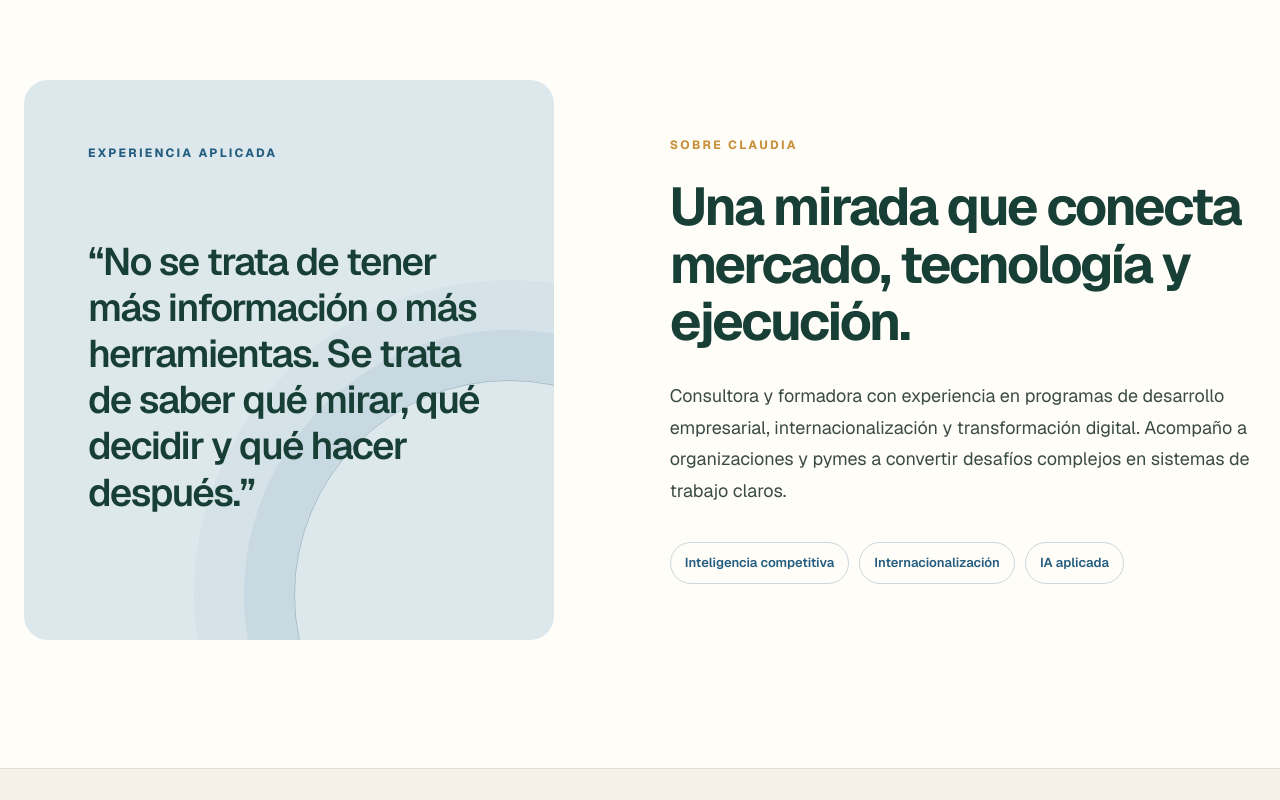
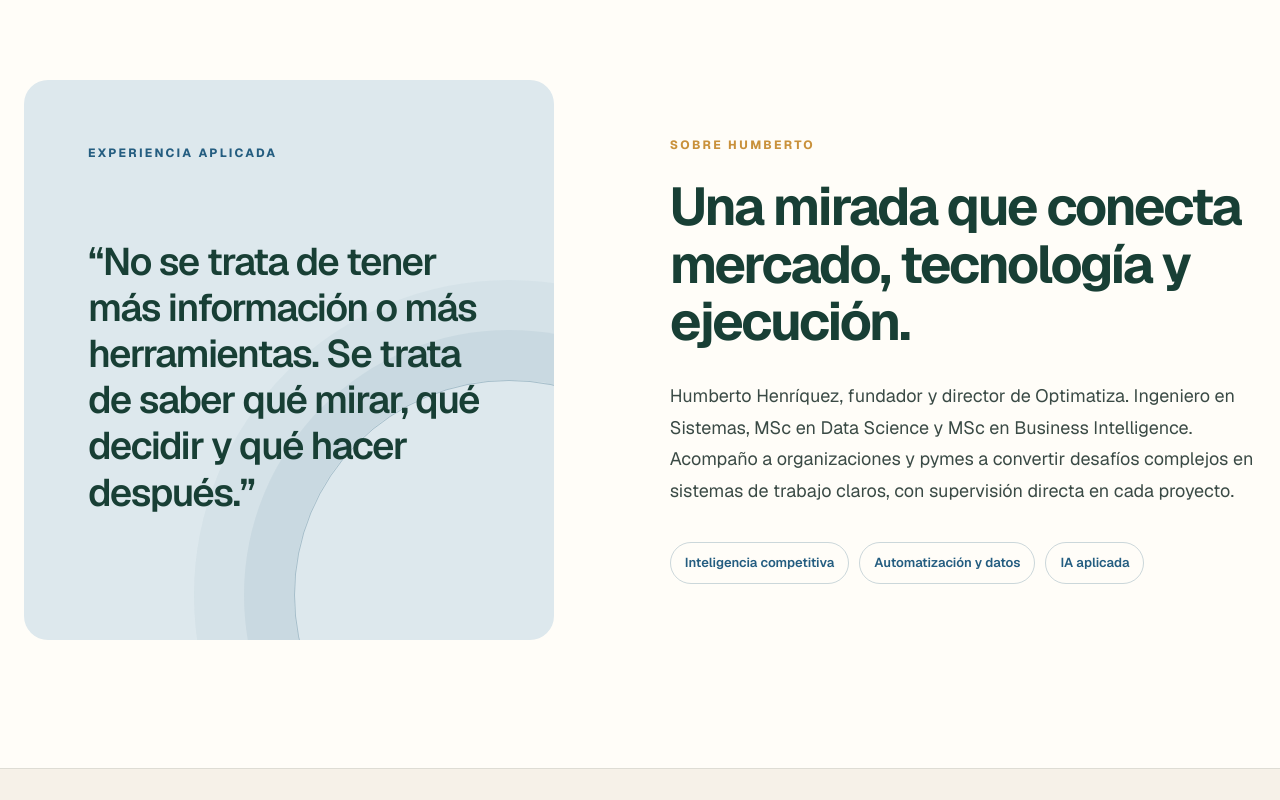
Before and after one commit to henriquezbh5-cpu/optimatiza.com, a plain HTML site: page index.html in a window 1280 px wide. Shown: the part 4360-5160 px from the top of the page. Drawn offline with Linux system fonts and the light colour scheme.

Commit message:
fix: put Humberto's identity and WhatsApp number on the home page
The front page kept the reference landing's author details. Replaced with
the firm's own: "Sobre Humberto" with his real credentials (Ing. en Sistemas,
MSc Data Science, MSc Business Intelligence), expertise tags aligned to the
firm's practice, footer signature, and the contact CTA pointing at
+503 7192 8070 instead of the reference's number.

Co-Authored-By: Claude Opus 5 (1M context) <noreply@anthropic.com>

```diff
--- a/index.html
+++ b/index.html
@@ -300,12 +300,12 @@
         <blockquote>“No se trata de tener más información o más herramientas. Se trata de saber qué mirar, qué decidir y qué hacer después.”</blockquote>
       </div>
       <div class="experience-copy">
-        <p class="mini-label">Sobre Claudia</p>
+        <p class="mini-label">Sobre Humberto</p>
         <h2>Una mirada que conecta mercado, tecnología y ejecución.</h2>
-        <p>Consultora y formadora con experiencia en programas de desarrollo empresarial, internacionalización y transformación digital. Acompaño a organizaciones y pymes a convertir desafíos complejos en sistemas de trabajo claros.</p>
+        <p>Humberto Henríquez, fundador y director de Optimatiza. Ingeniero en Sistemas, MSc en Data Science y MSc en Business Intelligence. Acompaño a organizaciones y pymes a convertir desafíos complejos en sistemas de trabajo claros, con supervisión directa en cada proyecto.</p>
         <div class="expertise-tags" aria-label="Áreas de experiencia">
           <span>Inteligencia competitiva</span>
-          <span>Internacionalización</span>
+          <span>Automatización y datos</span>
           <span>IA aplicada</span>
         </div>
       </div>
@@ -329,7 +329,7 @@
       <p class="section-kicker section-kicker-light">Próximo paso</p>
       <h2>Hagamos visible la decisión que sigue.</h2>
       <p>Cuéntame qué quieres resolver. Podemos empezar con una conversación breve para identificar el mejor punto de entrada.</p>
-      <a class="button contact-button" href="https://wa.me/50379396105?text=Hola%20Claudia%2C%20quisiera%20conversar%20sobre%20una%20posible%20colaboraci%C3%B3n." target="_blank" rel="noopener noreferrer">Escribir por WhatsApp <span aria-hidden="true">↗</span></a>
+      <a class="button contact-button" href="https://wa.me/50371928070?text=Hola%20Humberto%2C%20quisiera%20conversar%20sobre%20una%20posible%20colaboraci%C3%B3n." target="_blank" rel="noopener noreferrer">Escribir por WhatsApp <span aria-hidden="true">↗</span></a>
     </div>
   </section>
 </main>
@@ -339,7 +339,7 @@
     <div class="footer-inner">
       <div>
         <a class="footer-brand-link" href="/detalles/"><strong>Optimatiza</strong><span>Ver el detalle completo de la firma ↗</span></a>
-        <span>Servicios de inteligencia competitiva, IA aplicada y formación · Claudia Rodríguez</span>
+        <span>Servicios de inteligencia competitiva, IA aplicada y formación · Humberto Henríquez · WhatsApp +503 7192 8070</span>
       </div>
       <a href="#inicio">Volver arriba ↑</a>
     </div>
```
